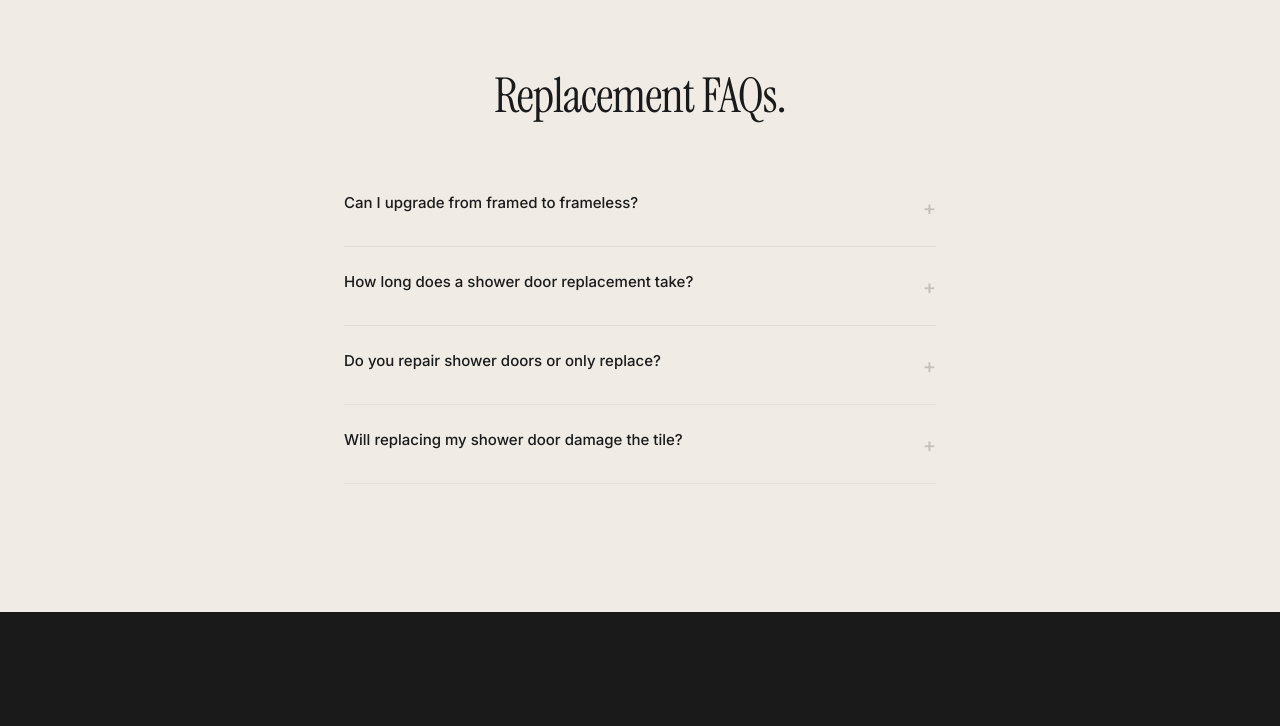
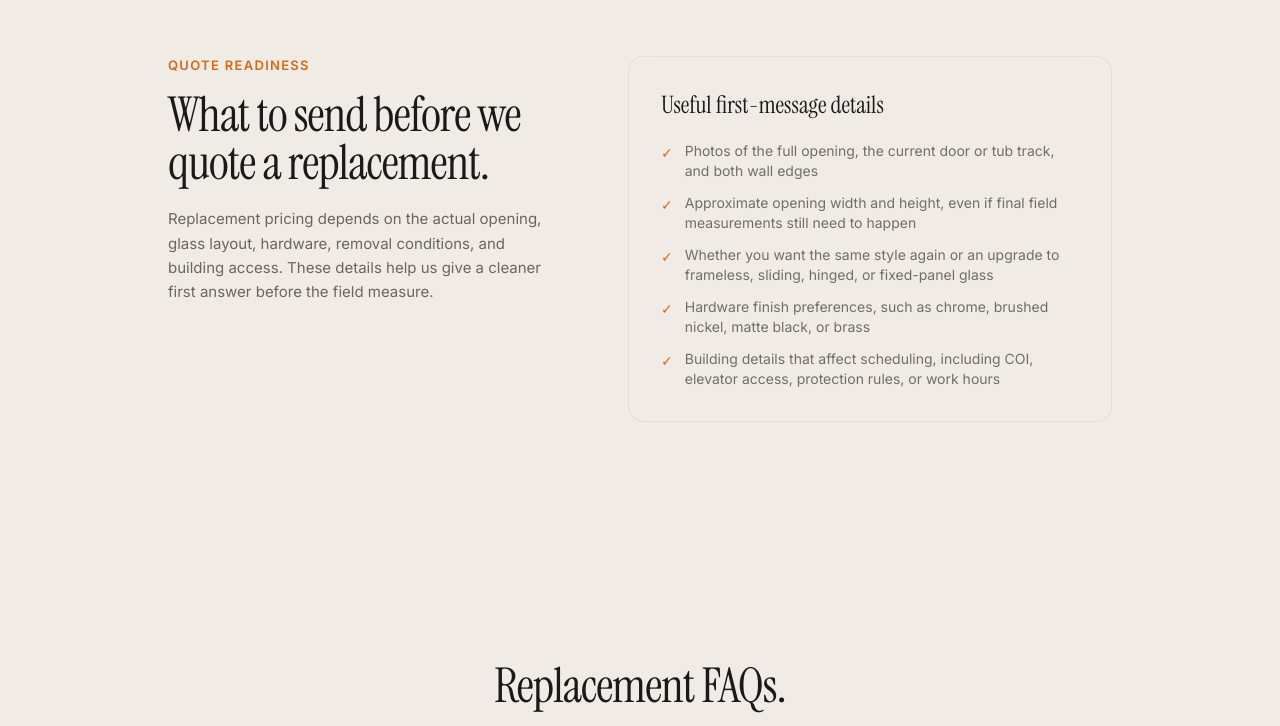
Before and after one commit to donaldlena833-cyber/MetroGlassPro-Website-V8, a Next.js app: page /shower-door-replacement-nyc in a window 1280 px wide. Shown: the part 3184-3910 px from the top of the page. Built offline with nearby package versions, Linux system fonts and the light colour scheme; no server answers.

Commit message:
Add shower door quote readiness sections

```diff
--- a/app/shower-door-repair-nyc/page.tsx
+++ b/app/shower-door-repair-nyc/page.tsx
@@ -65,6 +65,14 @@ const manhattanScenarios = [
     title: 'Occupied Building Logistics',
     description: 'Even a repair or replacement still has to work within co-op and condo rules, access windows, doorman procedures, and building expectations if the property is occupied.',
   },
+]
+
+const quoteReadinessItems = [
+  'Photos of the full shower opening, taken straight on and from each side',
+  'Close-ups of the leak, sweep, hinge, roller, handle, track, or silicone problem',
+  'A short note on when the issue started and whether the door has been repaired before',
+  'Approximate opening width, door height, and whether the bathroom is in a co-op, condo, rental, or house',
+  'Any building requirements you already know, such as COI, freight elevator, or work-hour rules',
 ]
 
 const miniCases = [
@@ -285,6 +293,29 @@ export default function ShowerDoorRepairPage() {
         </div>
       </section>
 
+      <section className="bg-cream py-20 sm:py-28">
+        <div className="max-w-5xl mx-auto px-6 sm:px-10 grid grid-cols-1 lg:grid-cols-[0.9fr_1.1fr] gap-10 lg:gap-16 items-start">
+          <div>
+            <p className="text-orange text-[13px] font-semibold tracking-widest uppercase mb-4">Quote Readiness</p>
+            <h2 className="heading-serif text-charcoal text-4xl sm:text-5xl">What helps us diagnose the repair faster.</h2>
+            <p className="mt-5 text-warm text-[15px] leading-relaxed">
+              A few clear details can separate a simple sweep or alignment fix from a replacement conversation. Send the problem photos first, then we can tell you what is worth checking on site.
+            </p>
+          </div>
+          <div className="glass-card p-6 sm:p-8">
+            <h3 className="font-serif text-charcoal text-2xl mb-5">Before requesting a repair quote</h3>
+            <div className="space-y-3">
+              {quoteReadinessItems.map((item) => (
+                <div key={item} className="flex items-start gap-3 text-sm text-charcoal/60">
+                  <span className="text-orange mt-0.5 shrink-0">✓</span>
+                  <span>{item}</span>
+                </div>
+              ))}
+            </div>
+          </div>
+        </div>
+      </section>
+
       <section className="bg-cream-light py-20 sm:py-28">
         <div className="max-w-5xl mx-auto px-6 sm:px-10">
           <div className="max-w-2xl mb-12 anim-fade-up">
--- a/app/shower-door-replacement-nyc/page.tsx
+++ b/app/shower-door-replacement-nyc/page.tsx
@@ -17,6 +17,14 @@ const faqs = [
   { q: 'How long does a shower door replacement take?', a: 'The full process from measurement to install is typically 1.5–2 weeks. Removal of the old door and installation of the new one happens in a single visit, usually 2–4 hours.' },
   { q: 'Do you repair shower doors or only replace?', a: 'We do both. For broken hinges, damaged seals, stuck rollers, or cracked hardware, we can often repair what you have. But if the glass is cracked, the frame is corroded, or you want to upgrade, replacement is the better value.' },
   { q: 'Will replacing my shower door damage the tile?', a: 'We take great care during removal to protect your tile. Some old installations leave screw holes or adhesive marks — we patch and clean these as part of the replacement. If tile damage is unavoidable (rare), we let you know before proceeding.' },
+]
+
+const replacementQuoteChecklist = [
+  'Photos of the full opening, the current door or tub track, and both wall edges',
+  'Approximate opening width and height, even if final field measurements still need to happen',
+  'Whether you want the same style again or an upgrade to frameless, sliding, hinged, or fixed-panel glass',
+  'Hardware finish preferences, such as chrome, brushed nickel, matte black, or brass',
+  'Building details that affect scheduling, including COI, elevator access, protection rules, or work hours',
 ]
 
 const faqJsonLd = {
@@ -170,6 +178,29 @@ export default function ShowerDoorReplacementNYC() {
         </div>
       </section>
 
+      <section className="bg-cream-light py-20 sm:py-28">
+        <div className="max-w-5xl mx-auto px-6 sm:px-10 grid grid-cols-1 lg:grid-cols-[0.9fr_1.1fr] gap-10 lg:gap-16 items-start">
+          <div>
+            <p className="text-orange text-[13px] font-semibold tracking-widest uppercase mb-4">Quote Readiness</p>
+            <h2 className="heading-serif text-charcoal text-4xl sm:text-5xl">What to send before we quote a replacement.</h2>
+            <p className="mt-5 text-warm text-[15px] leading-relaxed">
+              Replacement pricing depends on the actual opening, glass layout, hardware, removal conditions, and building access. These details help us give a cleaner first answer before the field measure.
+            </p>
+          </div>
+          <div className="glass-card p-6 sm:p-8">
+            <h3 className="font-serif text-charcoal text-2xl mb-5">Useful first-message details</h3>
+            <div className="space-y-3">
+              {replacementQuoteChecklist.map((item) => (
+                <div key={item} className="flex items-start gap-3 text-sm text-charcoal/60">
+                  <span className="text-orange mt-0.5 shrink-0">✓</span>
+                  <span>{item}</span>
+                </div>
+              ))}
+            </div>
+          </div>
+        </div>
+      </section>
+
       {/* ═══ FAQ ═══ */}
       <section className="bg-cream-light py-20 sm:py-32">
         <div className="max-w-2xl mx-auto px-6 sm:px-10">
```
